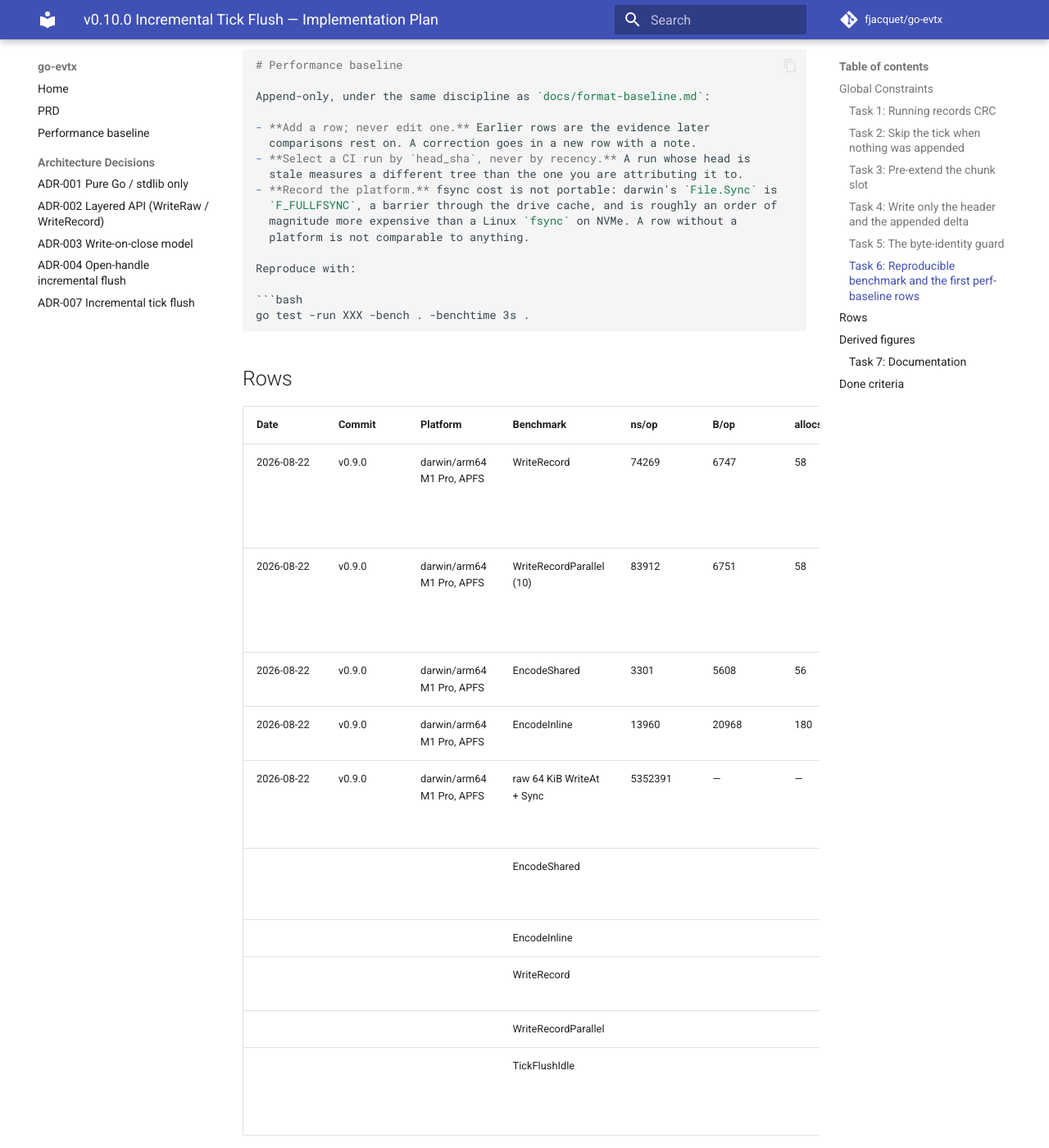
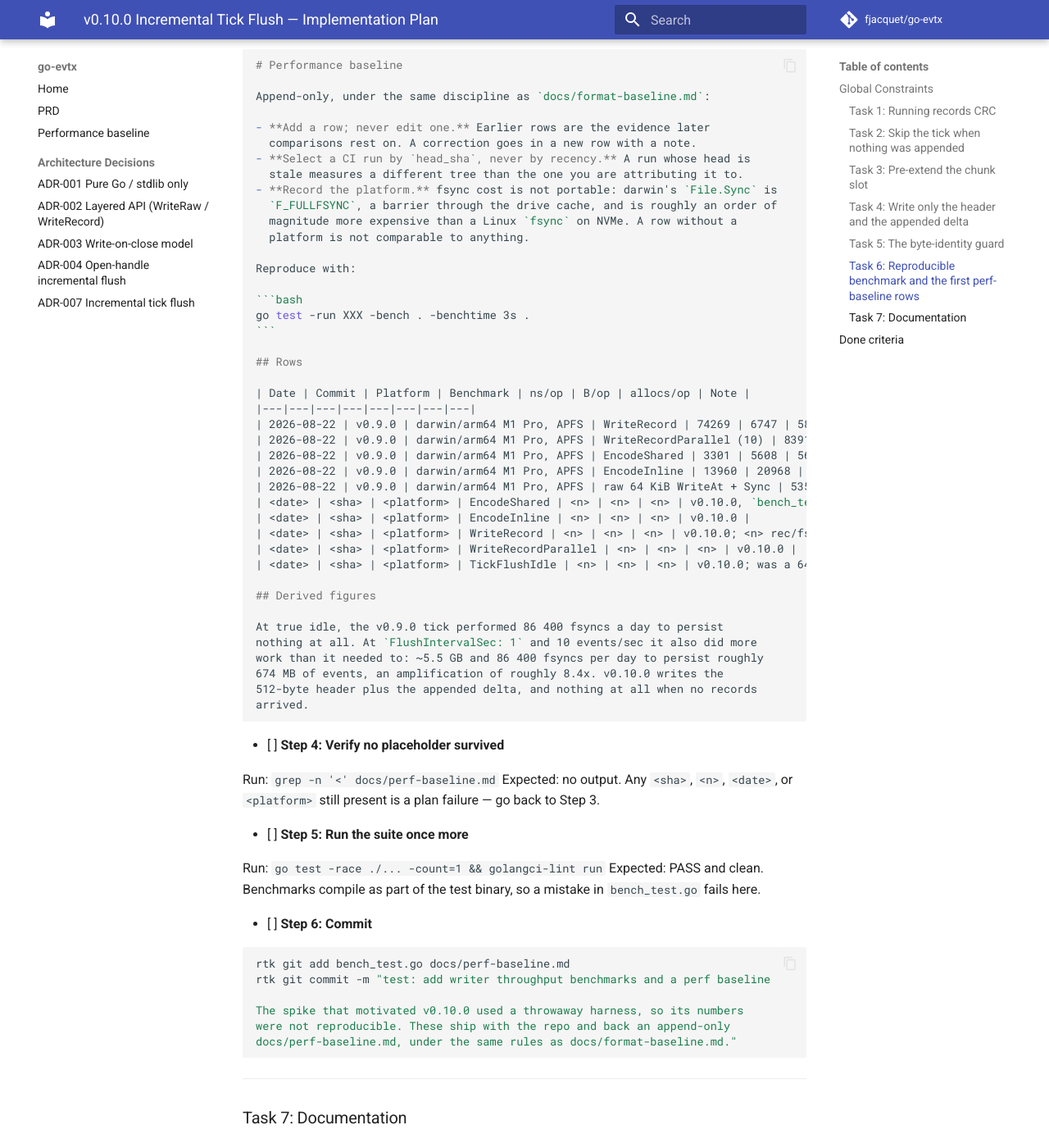
Before and after one commit to fjacquet/go-evtx, an MkDocs documentation site: the page built from docs/superpowers/plans/2026-08-22-v0.10.0-incremental-tick-flush.md, in a window 1280 px wide and 1400 px high, scrolled down 21146 px. Shown: the whole window at 82% size. Built offline with MkDocs 1.6.1 and Material for MkDocs 9.7.7, drawn with Linux system fonts in a browser that asks for light colours; comment, search, counter and statistics services are not loaded; some of the changed text lies outside the part shown.

Commit message:
docs: fix CodeRabbit findings on PR #22 (arithmetic, repro command, status, fences)
The ~600 KB/day figure for events persisted at FlushIntervalSec:1 and
10 events/sec was wrong by roughly three orders of magnitude (correct
figure: ~674 MB/day, giving ~8.4x write amplification rather than the
~9000x the wrong number implied). Fixed in user-guide.md, ADR-007, the
throughput spec, and three places in the v0.10.0 plan; ADR-007 also
gets a dated correction line since the figure was cited as motivation
there. The corrected passages lead with the idle case (86 400
fsyncs/day to persist nothing — pure waste, unaffected by the
arithmetic error) rather than treating the corrected 8.4x ratio as a
disk-wear problem it doesn't rise to.

Also: perf-baseline.md's reproduction command now includes -benchmem,
which its own table requires to reproduce B/op and allocs/op; the
throughput spec's status line reflects that Release 1 (v0.10.0)
shipped while Release 2 has not; user-guide.md's flush-trigger list
now includes Rotate(); and two markdown fences in the v0.10.0 plan
that nested triple-backtick examples inside triple-backtick blocks
(closing the outer block early and leaking real plan steps into a
bogus code block) now use four-backtick outer fences.

Co-Authored-By: Claude Opus 5 (1M context) <noreply@anthropic.com>

`````diff
--- a/docs/adr/ADR-007-incremental-tick-flush.md
+++ b/docs/adr/ADR-007-incremental-tick-flush.md
@@ -11,6 +11,16 @@
 > bytes **inside the records region** of the chunk buffer. Two independent
 > mistakes on this branch, one root cause. Decision 5's crash-ordering claim is
 > also narrowed below: it holds for a process crash, not for power loss.
+>
+> **Correction, 2026-08-22 (pre-merge).** The Context section's daily
+> events-persisted figure was an arithmetic error, off by roughly three
+> orders of magnitude; the correct figure is roughly 674 MB/day (10
+> events/sec × 780 bytes/record × 86 400 sec). The
+> write amplification it implied was overstated too — the real ratio at
+> `FlushIntervalSec: 1` is roughly 8.4x, not the ~9000x the wrong number
+> implied, and 8.4x does not by itself justify this decision. What does is the
+> idle case: 86 400 fsyncs a day persisting nothing at all, which is waste
+> independent of any amplification math.
 
 ## Context
 
@@ -23,9 +33,14 @@ On darwin/arm64 with APFS, `f.Sync()` is `F_FULLFSYNC` and costs ~5.1 ms for a
 record, of which ~61 µs is the amortized fsync — 82% of wall clock. The
 background tick paid a full one of those every interval regardless of arrivals.
 
-At `FlushIntervalSec: 1` and 10 events/sec that is roughly 5.5 GB written and
-86 400 fsyncs per day to persist about 600 KB of events. At true idle it is the
-same cost to persist nothing at all.
+At true idle, that background tick performed 86 400 fsyncs a day — each one a
+wakeup, a syscall, and a full `F_FULLFSYNC` barrier — to persist nothing at
+all: pure waste, independent of any workload. At `FlushIntervalSec: 1` and 10
+events/sec it was also doing redundant work, if less dramatically: roughly
+5.5 GB written and 86 400 fsyncs per day to persist about 674 MB of events, an
+amplification of roughly 8.4x. That ratio alone is not a disk-wear concern —
+5.5 GB/day sits comfortably inside any reasonable SSD endurance budget — but
+the work is still unnecessary and worth not doing.
 
 The driving workload is a Dell CEE (Common Event Enabler) receiver taking CEPA
 audit events from PowerScale/Unity/PowerStore, which must survive both a
--- a/docs/superpowers/plans/2026-08-22-v0.10.0-incremental-tick-flush.md
+++ b/docs/superpowers/plans/2026-08-22-v0.10.0-incremental-tick-flush.md
@@ -1042,7 +1042,7 @@ Expected: all five report. Record `ns/op`, `B/op`, `allocs/op`, and the `rec/fsy
 
 Create `docs/perf-baseline.md`. Fill the `<...>` placeholders with the numbers from Step 2 and the real commit SHA from `rtk git rev-parse --short HEAD` — do not commit the file with any placeholder left in it.
 
-```markdown
+````markdown
 # Performance baseline
 
 Append-only, under the same discipline as `docs/format-baseline.md`:
@@ -1079,11 +1079,13 @@ go test -run XXX -bench . -benchtime 3s .
 
 ## Derived figures
 
-At `FlushIntervalSec: 1` and 10 events/sec, the v0.9.0 tick wrote 64 KiB and
-fsynced once per second regardless of arrivals: ~5.5 GB and 86 400 fsyncs per
-day to persist roughly 600 KB of events. v0.10.0 writes the 512-byte header
-plus the appended delta, and nothing at all when no records arrived.
-```
+At true idle, the v0.9.0 tick performed 86 400 fsyncs a day to persist
+nothing at all. At `FlushIntervalSec: 1` and 10 events/sec it also did more
+work than it needed to: ~5.5 GB and 86 400 fsyncs per day to persist roughly
+674 MB of events, an amplification of roughly 8.4x. v0.10.0 writes the
+512-byte header plus the appended delta, and nothing at all when no records
+arrived.
+````
 
 - [ ] **Step 4: Verify no placeholder survived**
 
@@ -1145,9 +1147,14 @@ On darwin/arm64 with APFS, `f.Sync()` is `F_FULLFSYNC` and costs ~5.1 ms for a
 record, of which ~61 µs is the amortized fsync — 82% of wall clock. The
 background tick paid a full one of those every interval regardless of arrivals.
 
-At `FlushIntervalSec: 1` and 10 events/sec that is roughly 5.5 GB written and
-86 400 fsyncs per day to persist about 600 KB of events. At true idle it is the
-same cost to persist nothing at all.
+At true idle, that background tick performed 86 400 fsyncs a day — each one a
+wakeup, a syscall, and a full `F_FULLFSYNC` barrier — to persist nothing at
+all: pure waste, independent of any workload. At `FlushIntervalSec: 1` and 10
+events/sec it was also doing redundant work, if less dramatically: roughly
+5.5 GB written and 86 400 fsyncs per day to persist about 674 MB of events, an
+amplification of roughly 8.4x. That ratio alone is not a disk-wear concern —
+5.5 GB/day sits comfortably inside any reasonable SSD endurance budget — but
+the work is still unnecessary and worth not doing.
 
 The driving workload is a Dell CEE (Common Event Enabler) receiver taking CEPA
 audit events from PowerScale/Unity/PowerStore, which must survive both a
@@ -1250,17 +1257,21 @@ extra:
 
 Append to `docs/user-guide.md`:
 
-```markdown
+````markdown
 ## Choosing FlushIntervalSec
 
 `FlushIntervalSec` sets how long a record can sit in memory before it is
 guaranteed to be on disk. It is a durability window, and since v0.10.0 it is no
 longer also a write-amplification setting.
 
-Before v0.10.0 each tick rewrote the whole 64 KiB chunk and fsynced, whether or
-not anything had arrived — at `FlushIntervalSec: 1` that was roughly 5.5 GB and
-86 400 fsyncs a day to persist about 600 KB of events, and the same cost at
-idle to persist nothing.
+Before v0.10.0 each tick rewrote the whole 64 KiB chunk and fsynced, whether
+or not anything had arrived. At true idle that was 86 400 fsyncs a day —
+each one a wakeup, a syscall, and a device cache-flush barrier — to persist
+nothing at all: pure waste. At `FlushIntervalSec: 1` and 10 events/sec it was
+also doing more work than it needed to, if less dramatically: roughly 5.5 GB
+written and 86 400 fsyncs a day to persist about 674 MB of events, an
+amplification of roughly 8.4x — not a disk-wear problem on any reasonable
+SSD, just redundant work.
 
 Since v0.10.0 a tick with no new records does nothing at all, and a tick with
 new records writes the 512-byte chunk header plus only the bytes appended since
@@ -1278,7 +1289,7 @@ reach disk only when a chunk fills (roughly every 64 KiB) or on `Close()`.
 
 Measured figures are in [`perf-baseline.md`](perf-baseline.md); the reasoning is
 in [ADR-005](adr/ADR-005-incremental-tick-flush.md).
-```
+````
 
 - [ ] **Step 4: Update `CLAUDE.md`**
 
--- a/docs/superpowers/specs/2026-08-22-writer-throughput-and-flush-design.md
+++ b/docs/superpowers/specs/2026-08-22-writer-throughput-and-flush-design.md
@@ -1,7 +1,7 @@
 # Writer Throughput and Flush Policy — Design
 
 **Date:** 2026-08-22
-**Status:** Approved, not yet implemented
+**Status:** Release 1 (v0.10.0, flush amplification) shipped; Release 2 (v0.11.0 — `SyncPolicy`, `WriteRecords`, allocation reuse) not yet implemented
 **Releases:** v0.10.0 (flush amplification), v0.11.0 (throughput)
 
 ## Context
@@ -36,10 +36,12 @@ Two findings reframed the work:
    64 KiB chunk. A batch API therefore saves a lock acquire and some
    allocations, not the fsync. **Fsync frequency is the only throughput lever.**
 2. `tickFlushLocked` rewrites the entire 64 KiB chunk and fsyncs on every tick
-   regardless of how few records arrived. At `FlushIntervalSec: 1` and 10
-   events/sec that is roughly 5.5 GB written and 86 400 fsyncs per day to
-   persist about 600 KB of events. ADR-004 already lists this rewrite as a known
-   negative.
+   regardless of how few records arrived. At true idle that is 86 400 fsyncs
+   per day to persist nothing at all — pure waste. At `FlushIntervalSec: 1`
+   and 10 events/sec it is also redundant, if less dramatically so: roughly
+   5.5 GB written and 86 400 fsyncs per day to persist about 674 MB of
+   events, an amplification of roughly 8.4x. ADR-004 already lists this
+   rewrite as a known negative.
 
 The darwin fsync cost is `F_FULLFSYNC`, a barrier through the drive cache.
 Linux `fsync` on NVMe is substantially cheaper, so the 82% figure is an upper
`````
Also changed, not shown: docs/perf-baseline.md (+1 -1 lines), docs/user-guide.md (+9 -4 lines).
